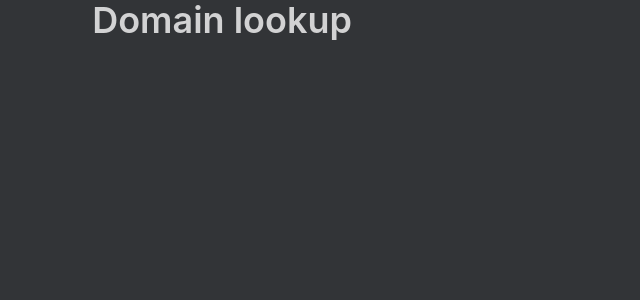
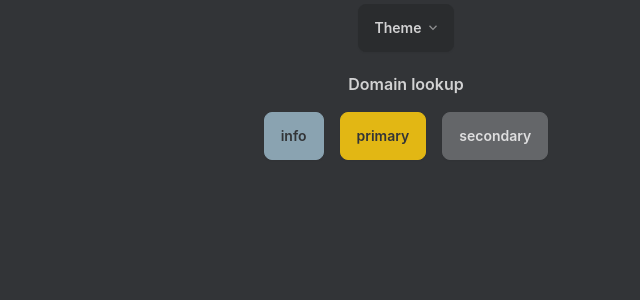
Before and after one commit to Nickslabcode/domain-lookup, a React (Vite) app: page / in a window 1280 px wide. Shown: the top 300 px of the page, without its empty margins (234-874 px from the left). Built offline with nearby package versions, Linux system fonts and the light colour scheme.

Commit message:
Created custom themes, implemented initial theme controller component

```diff
--- a/src/App.tsx
+++ b/src/App.tsx
@@ -1,9 +1,18 @@
 import './App.css';
+import ThemeController from './components/ThemeController';
 
 function App() {
   return (
-    <div className="prose">
+    <div className="flex flex-col gap-4">
+      <div>
+        <ThemeController />
+      </div>
       <h1 className="font-semibold">Domain lookup</h1>
+      <div className="flex justify-center gap-4">
+        <button className="btn btn-info">info</button>
+        <button className="btn btn-primary">primary</button>
+        <button className="btn btn-secondary">secondary</button>
+      </div>
     </div>
   );
 }
--- /dev/null
+++ b/src/components/ThemeController.tsx
@@ -0,0 +1,63 @@
+import React from 'react';
+
+const ThemeController: React.FC = () => {
+  return (
+    <div className="dropdown">
+      <div tabIndex={0} role="button" className="btn m-1">
+        Theme
+        <svg
+          width="12px"
+          height="12px"
+          className="inline-block h-2 w-2 fill-current opacity-60"
+          xmlns="http://www.w3.org/2000/svg"
+          viewBox="0 0 2048 2048"
+        >
+          <path d="M1799 349l242 241-1017 1017L7 590l242-241 775 775 775-775z"></path>
+        </svg>
+      </div>
+      <ul
+        tabIndex={0}
+        className="dropdown-content bg-base-300 rounded-box z-[1] w-52 p-2 shadow-2xl"
+      >
+        <li>
+          <input
+            type="radio"
+            name="theme-dropdown"
+            className="theme-controller btn btn-sm btn-block btn-ghost justify-start"
+            aria-label="Serika Dark"
+            value="serikaDark"
+          />
+        </li>
+        <li>
+          <input
+            type="radio"
+            name="theme-dropdown"
+            className="theme-controller btn btn-sm btn-block btn-ghost justify-start"
+            aria-label="Serika Light"
+            value="serikaLight"
+          />
+        </li>
+        <li>
+          <input
+            type="radio"
+            name="theme-dropdown"
+            className="theme-controller btn btn-sm btn-block btn-ghost justify-start"
+            aria-label="Solarized Dark"
+            value="solarizedDark"
+          />
+        </li>
+        <li>
+          <input
+            type="radio"
+            name="theme-dropdown"
+            className="theme-controller btn btn-sm btn-block btn-ghost justify-start"
+            aria-label="Solarized Light"
+            value="solarizedLight"
+          />
+        </li>
+      </ul>
+    </div>
+  );
+};
+
+export default ThemeController;
--- a/tailwind.config.js
+++ b/tailwind.config.js
@@ -1,57 +1,157 @@
+import daisyui from 'daisyui';
 /** @type {import('tailwindcss').Config} */
-import daisyui from 'daisyui';
-import typography from '@tailwindcss/typography'
 export default {
   content: ['./index.html', './src/**/*.{js,ts,jsx,tsx}'],
+  plugins: [daisyui],
   theme: {
     extend: {},
   },
   daisyui: {
     themes: [
       {
-        serikadark: {
+        serikaDark: {
           primary: '#e2b714',
-
-          'primary-content': '#120c00',
+          'primary-content': '#323437',
 
           secondary: '#646669',
-
           'secondary-content': '#dededf',
 
           accent: '#e2b714',
-
-          'accent-content': '#120c00',
+          'accent-content': '#323437',
 
           neutral: '#2c2e31',
-
           'neutral-content': '#d0d1d2',
 
           'base-100': '#323437',
-
           'base-200': '#2a2c2e',
-
           'base-300': '#222426',
-
           'base-content': '#d2d2d3',
 
           info: '#8aa3b1',
-
-          'info-content': '#070a0c',
+          'info-content': '#323437',
 
           success: '#6a9f6b',
-
-          'success-content': '#040904',
+          'success-content': '#323437',
 
           warning: '#e2b714',
-
-          'warning-content': '#120c00',
+          'warning-content': '#323437',
 
           error: '#ca4754',
+          'error-content': '#f9dbdb',
+        },
+      },
+      {
+        serikaLight: {
+          primary: '#e2b714',
+          'primary-content': '#323437',
 
+          secondary: '#aaaeb3',
+          'secondary-content': '#323437',
+
+          accent: '#e2b714',
+          'accent-content': '#323437',
+
+          neutral: '#d1d3d8',
+          'neutral-content': '#323437',
+
+          'base-100': '#e1e1e3',
+          'base-200': '#c4c4c5',
+          'base-300': '#a7a7a8',
+          'base-content': '#323437',
+
+          info: '#8aa3b1',
+          'info-content': '#323437',
+
+          success: '#6a9f6b',
+          'success-content': '#323437',
+
+          warning: '#e2b714',
+          'warning-content': '#323437',
+
+          error: '#da3333',
           'error-content': '#f9dbdb',
+        },
+      },
+      {
+        solarizedDark: {
+          primary: '#859900',
+          'primary-content': '#002b36',
+
+          secondary: '#2aa198',
+          'secondary-content': '#002b36',
+
+          accent: '#dc322f',
+          'accent-content': '#002b36',
+
+          neutral: '#00222b',
+          'neutral-content': '#268bd2',
+
+          'base-100': '#002b36',
+          'base-200': '#00222b',
+          'base-300': '#002b36',
+          'base-content': '#268bd2',
+
+          info: '#268bd2',
+          'info-content': '#002b36',
+
+          success: '#859900',
+          'success-content': '#002b36',
+
+          warning: '#e2b714',
+          'warning-content': '#002b36',
+
+          error: '#da3333',
+          'error-content': '#fedad5',
+        },
+      },
+      {
+        solarizedLight: {
+          primary: '#859900',
+          'primary-content': '#181819',
+
+          secondary: '#2aa198',
+          'secondary-content': '#181819',
+
+          accent: '#dc322f',
+          'accent-content': '#181819',
+
+          neutral: '#e2d8be',
+          'neutral-content': '#181819',
+
+          'base-100': '#fdf6e3',
+          'base-200': '#e2d8be',
+          'base-300': '#2aa198',
+          'base-content': '#181819',
+
+          info: '#268bd2',
+          'info-content': '#fdf6e3',
+
+          success: '#859900',
+          'success-content': '#fdf6e3',
+
+          warning: '#dc322f',
+          'warning-content': '#fdf6e3',
+
+          error: '#d33682',
+          'error-content': '#9b225c',
         },
       },
     ],
   },
-  plugins: [typography, daisyui],
+  screens: {
+    sm: '640px',
+    // => @media (min-width: 640px) { ... }
+
+    md: '768px',
+    // => @media (min-width: 768px) { ... }
+
+    lg: '1024px',
+    // => @media (min-width: 1024px) { ... }
+
+    xl: '1280px',
+    // => @media (min-width: 1280px) { ... }
+
+    '2xl': '1536px',
+    // => @media (min-width: 1536px) { ... }
+  },
 };
```
Also changed, not shown: 1 other file (tests, documents, lock files or other folders).
